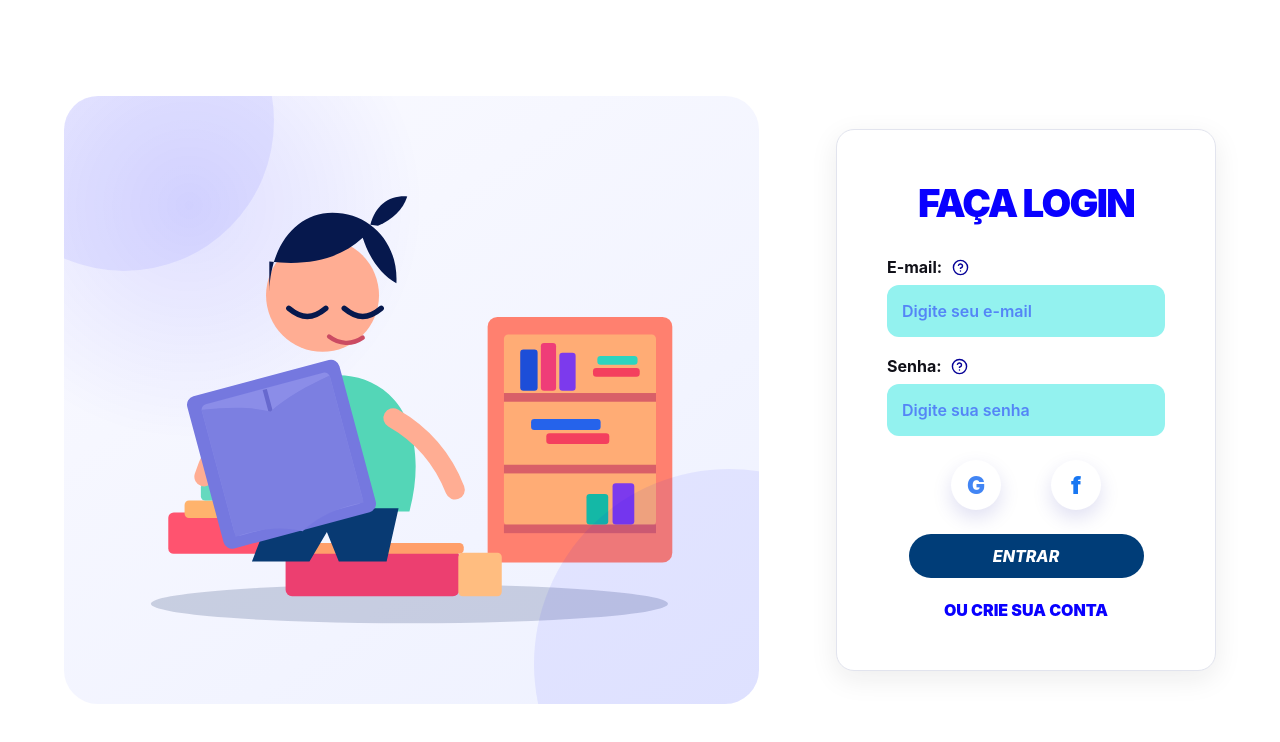
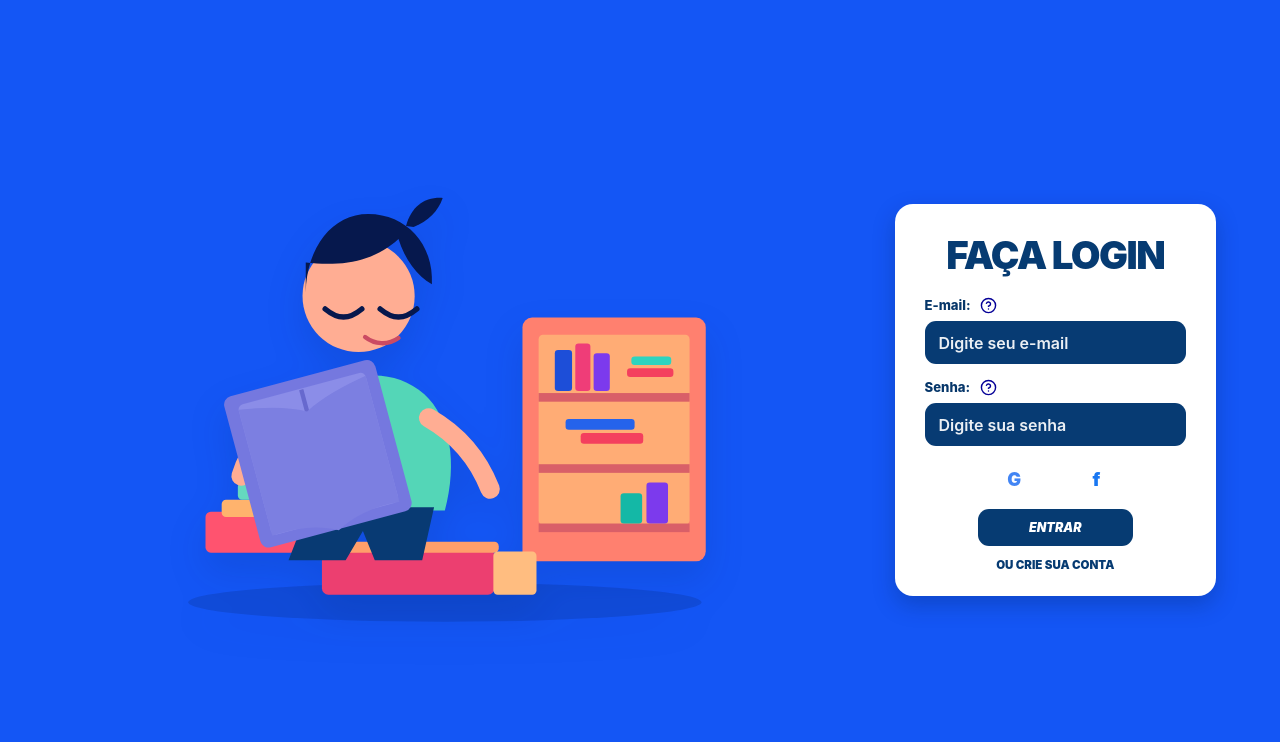
Before and after one commit to trabalho-do-brunao/Trabalho-biblioteca, a React (Vite) app in the folder frontend/: page /login in a window 1280 px wide. Shown: the top 742 px of the page. Built offline with nearby package versions, Linux system fonts and the light colour scheme; no server answers.

Commit message:
style: aproxima login do layout obrigatório

```diff
--- a/frontend/src/pages/login.css
+++ b/frontend/src/pages/login.css
@@ -1,167 +1,124 @@
 .login-page {
   min-height: 100vh;
   display: grid;
-  grid-template-columns: minmax(0, 1.35fr) minmax(380px, 0.65fr);
+  grid-template-columns: minmax(460px, 1.55fr) minmax(320px, 0.65fr);
   align-items: center;
-  gap: clamp(38px, 6vw, 92px);
-  padding: clamp(28px, 5vw, 72px);
-  background: #ffffff;
+  gap: clamp(28px, 5vw, 76px);
+  padding: clamp(34px, 5vw, 74px);
+  background: #1456f5;
 }
 
 .login-visual {
-  min-height: min(76vh, 760px);
-  position: relative;
+  min-width: 0;
   display: grid;
   place-items: center;
-  overflow: hidden;
-  border-radius: 34px;
-  background:
-    radial-gradient(circle at 18% 18%, rgba(9, 0, 255, 0.1), transparent 31%),
-    linear-gradient(145deg, #fafaff 0%, #eef1ff 100%);
 }
 
-.login-visual::before,
-.login-visual::after {
-  content: '';
-  position: absolute;
-  border-radius: 999px;
-  background: rgba(9, 0, 255, 0.065);
+.login-artwork {
+  width: min(100%, 690px);
+  height: auto;
+  display: block;
+  filter: drop-shadow(0 18px 18px rgba(0, 29, 91, 0.13));
 }
 
-.login-visual::before {
-  width: 300px;
-  height: 300px;
-  top: -125px;
-  left: -90px;
-}
-
-.login-visual::after {
-  width: 390px;
-  height: 390px;
-  right: -165px;
-  bottom: -155px;
-}
-
-.login-library-scene {
-  position: relative;
-  z-index: 1;
-  width: min(84%, 650px);
-  display: grid;
-  place-items: center;
-  gap: 20px;
-  color: var(--color-primary-dark);
-}
-
-.login-library-icon {
-  width: clamp(190px, 24vw, 360px);
-  height: clamp(190px, 24vw, 360px);
-  stroke-width: 1.28;
-}
-
-.login-library-books {
-  width: min(100%, 540px);
-  display: grid;
-  grid-template-columns: repeat(7, 1fr);
-  align-items: end;
-  gap: 8px;
-}
-
-.login-library-books span {
-  display: block;
-  min-height: 92px;
-  border-radius: 8px 8px 3px 3px;
-  background: #0900ff;
-  box-shadow: inset 0 -12px 0 rgba(255, 255, 255, 0.16);
-}
-
-.login-library-books span:nth-child(2n) {
-  min-height: 126px;
-  background: #52dbd4;
-}
-
-.login-library-books span:nth-child(3n) {
-  min-height: 156px;
-  background: #e66cae;
-}
-
-.login-library-books span:nth-child(5n) {
-  min-height: 112px;
-  background: #f0ba5c;
-}
-
-.login-visual-caption {
-  margin: 2px 0 0;
-  max-width: 510px;
-  text-align: center;
-  color: #6b6d78;
-  line-height: 1.55;
-}
-
-.login-panel {
-  width: min(100%, 480px);
+.login-panel.ui-card {
+  width: min(100%, 390px);
   justify-self: center;
-  padding: clamp(34px, 4vw, 50px);
+  padding: 32px 30px 24px;
   border: 0;
-  border-radius: 30px;
-  background: #b9c9f0;
-  box-shadow: 0 24px 58px rgba(5, 0, 151, 0.15);
+  border-radius: 18px;
+  background: #ffffff;
+  box-shadow: 0 9px 22px rgba(0, 32, 91, 0.28);
 }
 
 .login-title {
-  margin: 0 0 30px;
-  color: #0900ff;
+  margin: 0 0 20px;
+  color: #063b72;
   text-align: center;
-  font-size: clamp(2.1rem, 3vw, 2.8rem);
+  font-size: clamp(1.95rem, 3vw, 2.55rem);
   font-weight: 900;
-  letter-spacing: -0.045em;
+  letter-spacing: -0.04em;
+  line-height: 1;
 }
 
 .login-form {
   display: grid;
-  gap: 18px;
+  gap: 12px;
+}
+
+.login-panel .ui-field {
+  display: grid;
+  gap: 5px;
+}
+
+.login-panel .ui-field-label-row {
+  min-height: auto;
+}
+
+.login-panel .ui-field-label {
+  color: #07376a;
+  font-size: 0.82rem;
+  font-weight: 800;
 }
 
 .login-panel .ui-input {
-  min-height: 52px;
+  min-height: 43px;
+  width: 100%;
   border: 0;
-  border-radius: 12px;
-  background: #93f2ef;
+  border-radius: 11px;
+  padding: 0 14px;
+  color: #ffffff;
+  background: #073b73;
   box-shadow: none;
+  font-weight: 600;
+}
+
+.login-panel .ui-input::placeholder {
+  color: rgba(255, 255, 255, 0.92);
+  opacity: 1;
 }
 
 .login-panel .ui-input:focus {
-  outline: 3px solid rgba(9, 0, 255, 0.22);
+  outline: 3px solid rgba(20, 86, 245, 0.28);
+  outline-offset: 2px;
 }
 
-.login-panel .ui-field-label {
-  color: #101018;
-  font-weight: 700;
+.login-panel .ui-input.ui-input-error {
+  outline: 2px solid #d82744;
+}
+
+.login-panel .ui-field-error {
+  color: #b71f36;
+  font-size: 0.72rem;
 }
 
 .login-socials {
   display: flex;
   justify-content: center;
-  gap: 50px;
-  margin: 6px 0 2px;
+  align-items: center;
+  gap: 48px;
+  margin: 4px 0 0;
 }
 
 .login-social-button {
-  width: 50px;
-  height: 50px;
+  width: 34px;
+  height: 34px;
   display: grid;
   place-items: center;
   border: 0;
   border-radius: 50%;
+  padding: 0;
   background: #ffffff;
-  box-shadow: 0 8px 20px rgba(5, 0, 151, 0.13);
+  box-shadow: none;
+  font-size: 1.15rem;
   font-weight: 900;
-  font-size: 1.5rem;
-  transition: transform var(--transition-fast), box-shadow var(--transition-fast);
+  cursor: pointer;
+  transition: transform var(--transition-fast), background var(--transition-fast);
 }
 
 .login-social-button:hover {
   transform: translateY(-2px);
-  box-shadow: 0 11px 26px rgba(5, 0, 151, 0.18);
+  background: #eef4ff;
 }
 
 .login-social-google {
@@ -172,25 +129,35 @@
   color: #1877f2;
 }
 
-.login-submit {
-  width: min(100%, 235px);
-  min-height: 50px;
+.login-submit.ui-button {
+  width: min(100%, 155px);
+  min-height: 37px;
   justify-self: center;
-  margin-top: 4px;
-  border-radius: 12px;
-  background: #003d78;
+  margin-top: 1px;
+  border-radius: 11px;
+  padding: 0 20px;
+  background: #063b72;
+  font-size: 0.78rem;
   font-style: italic;
+  font-weight: 900;
   text-transform: uppercase;
 }
 
+.login-submit.ui-button:hover:not(:disabled) {
+  background: #052f5a;
+}
+
 .login-create-account {
+  justify-self: center;
   border: 0;
-  padding: 4px 0 0;
-  color: #0900ff;
+  padding: 0;
+  color: #063b72;
   background: transparent;
+  font-size: 0.72rem;
   font-weight: 900;
   text-align: center;
   text-transform: uppercase;
+  cursor: pointer;
 }
 
 .login-create-account:hover {
@@ -198,61 +165,45 @@
 }
 
 .login-feedback {
-  margin-top: 4px;
+  margin-top: 3px;
+  font-size: 0.78rem;
 }
 
 @media (max-width: 980px) {
   .login-page {
-    grid-template-columns: 1fr;
-    gap: 24px;
-    padding: 28px;
+    grid-template-columns: minmax(0, 1fr) minmax(300px, 0.72fr);
+    gap: 26px;
+    padding: 30px;
   }
 
-  .login-visual {
-    min-height: 280px;
-  }
-
-  .login-library-icon {
-    width: 180px;
-    height: 180px;
-  }
-
-  .login-library-books {
-    width: min(80%, 360px);
-  }
-
-  .login-library-books span {
-    min-height: 54px;
-  }
-
-  .login-library-books span:nth-child(2n) {
-    min-height: 72px;
-  }
-
-  .login-library-books span:nth-child(3n) {
-    min-height: 90px;
-  }
-
-  .login-library-books span:nth-child(5n) {
-    min-height: 66px;
+  .login-artwork {
+    width: min(100%, 520px);
   }
 }
 
-@media (max-width: 620px) {
+@media (max-width: 760px) {
   .login-page {
-    padding: 18px;
+    grid-template-columns: 1fr;
+    place-items: center;
+    padding: 28px 18px;
   }
 
   .login-visual {
     display: none;
   }
 
-  .login-panel {
-    padding: 30px 22px;
-    border-radius: 22px;
+  .login-panel.ui-card {
+    width: min(100%, 390px);
+  }
+}
+
+@media (max-width: 420px) {
+  .login-page {
+    padding: 18px 12px;
   }
 
-  .login-socials {
-    gap: 34px;
+  .login-panel.ui-card {
+    padding: 28px 20px 22px;
+    border-radius: 16px;
   }
 }
```
